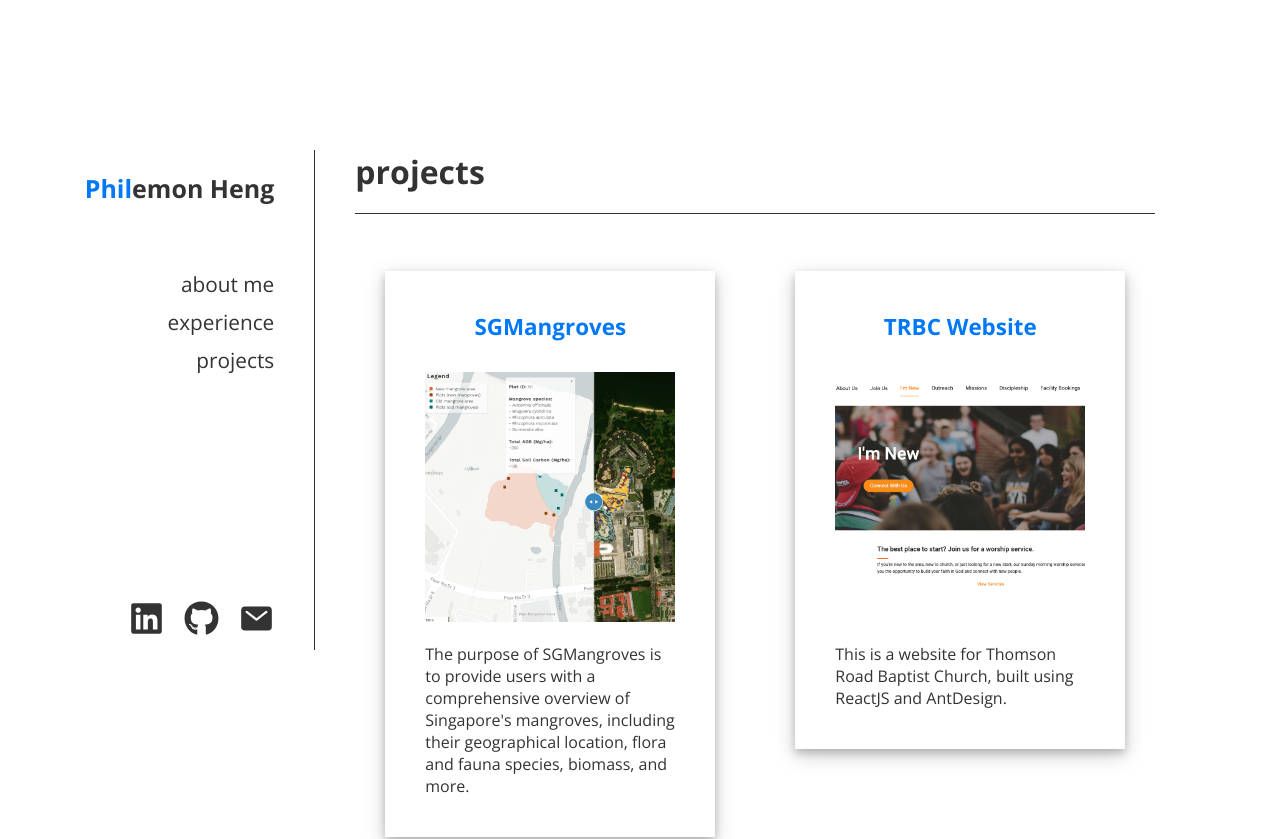
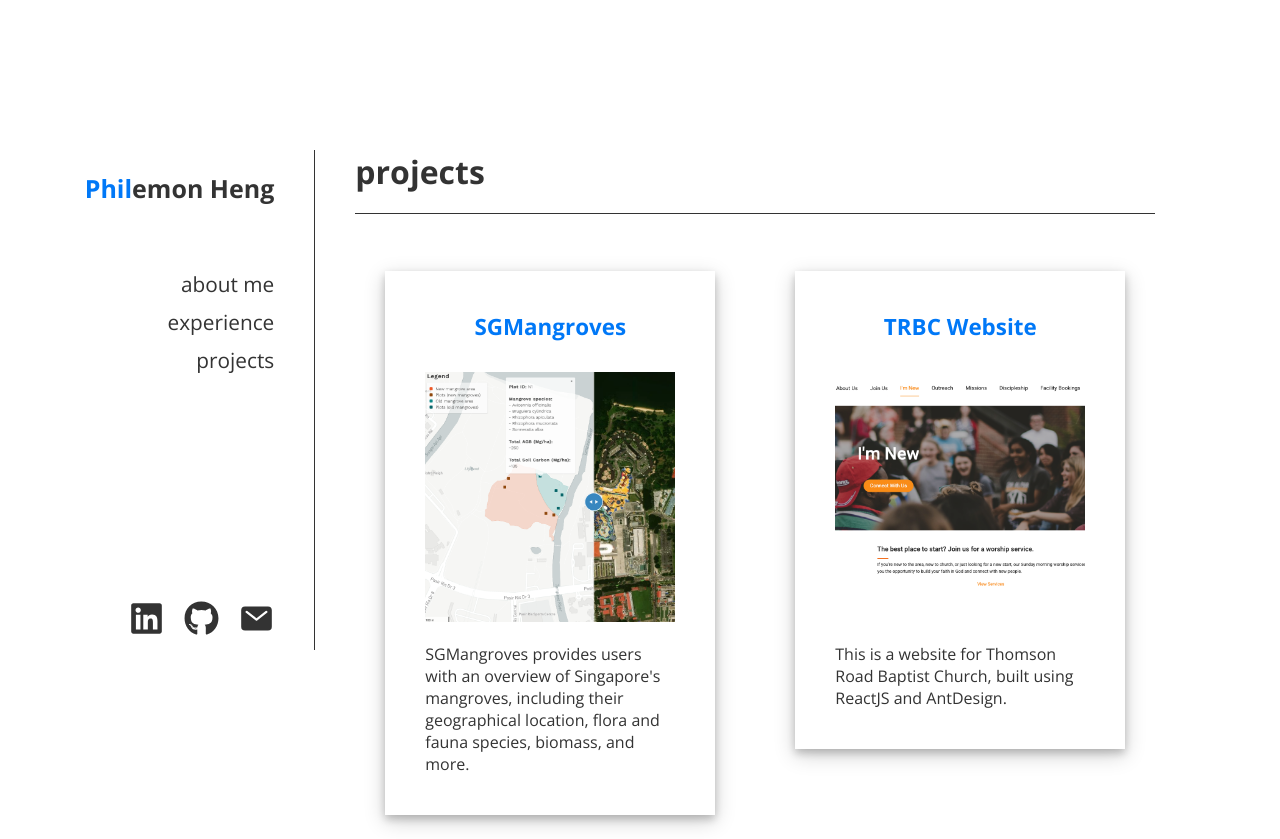
Before and after one commit to fillingthemoon/fillingthemoon.github.io, a React (Create React App) app: page /projects in a window 1280 px wide. Shown: the top 839 px of the page. Built offline with nearby package versions, Linux system fonts and the light colour scheme.

Commit message:
edit SGMangroves blurb

```diff
--- a/src/Projects.js
+++ b/src/Projects.js
@@ -15,7 +15,7 @@ const Projects = () => {
               <h1>SGMangroves</h1>
               <img src={img_001} alt=""></img>
               <p>
-                The purpose of SGMangroves is to provide users with a comprehensive overview of Singapore's mangroves, including their geographical location, flora and fauna species, biomass, and more.
+                SGMangroves provides users with an overview of Singapore's mangroves, including their geographical location, flora and fauna species, biomass, and more.
               </p>
             </div>
           </a>
```
